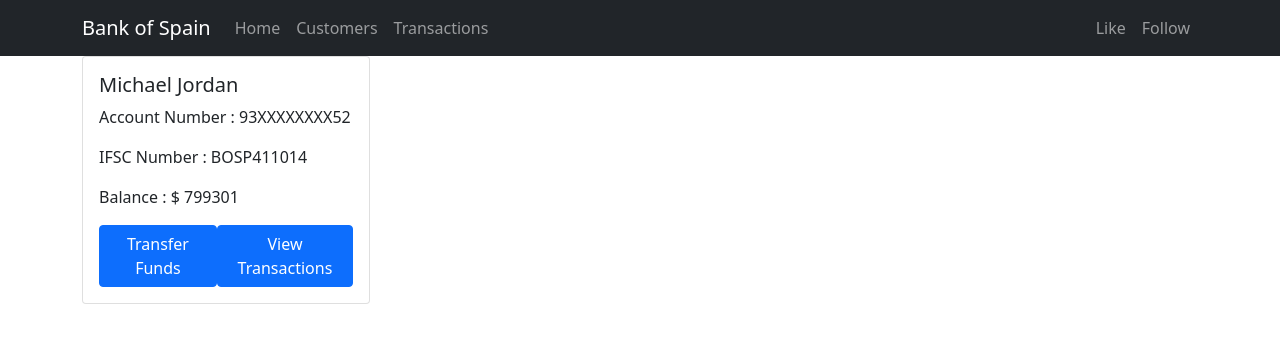
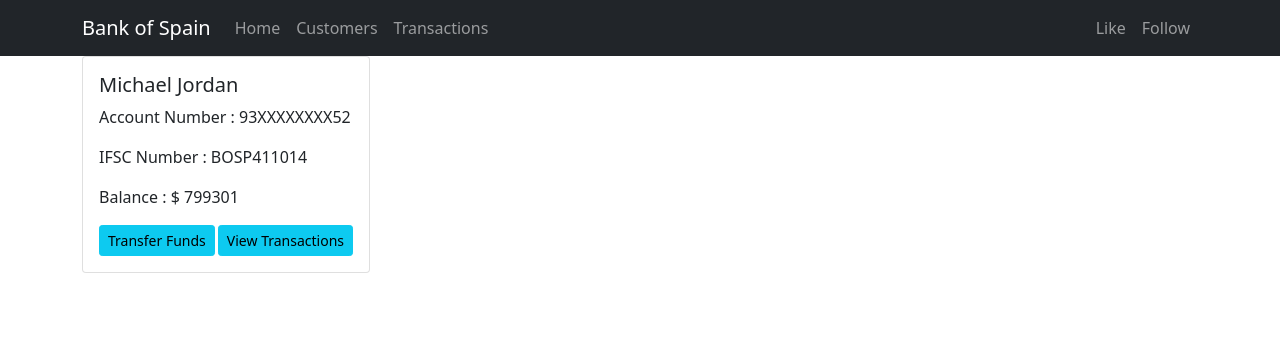
Before and after one commit to digambar-t7/Basic-Banking-System, a React (Create React App) app: page /customers in a window 1280 px wide. Shown: the top 340 px of the page. Built offline with nearby package versions, Linux system fonts and the light colour scheme.

Commit message:
created customer card component

```diff
--- a/src/app/components/Customer.js
+++ b/src/app/components/Customer.js
@@ -10,9 +10,9 @@ const Customer = () => {
                 <p>IFSC Number : BOSP411014</p>
                 <p>Balance : $ 799301</p>
             </Card.Text>
-            <div className='d-flex '>
-                <Button variant="primary">Transfer Funds</Button>
-                <Button variant="primary">View Transactions</Button>
+            <div className='d-flex justify-content-between'>
+                <Button variant="info" size='sm'>Transfer Funds</Button>
+                <Button variant="info" size='sm'>View Transactions</Button>
             </div>
         </Card.Body>
     </Card>;
```
